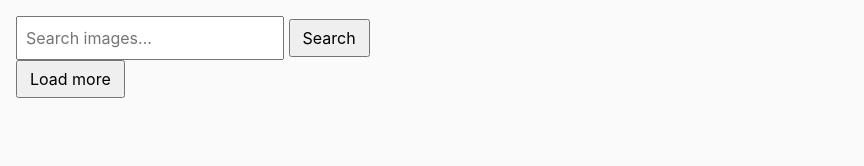
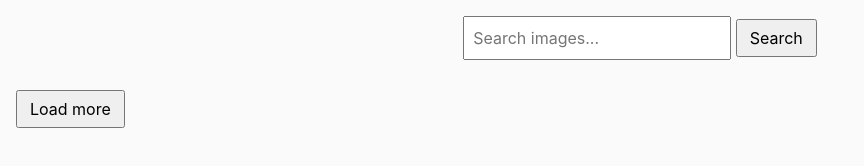
Before and after one commit to OlenaPosternak/goit-js-hw-11, a website built with Parcel: page src/index.html in a window 1280 px wide. Shown: the whole page, without its empty margins (0-864 px from the left). Built offline with nearby package versions, Linux system fonts and the light colour scheme.

Commit message:
Update _example.scss

```diff
--- a/src/sass/_example.scss
+++ b/src/sass/_example.scss
@@ -19,3 +19,9 @@
   .gallery__img{
     width: 320px;
   }
+
+  .search-form {
+    margin-bottom: 30px;
+    display: block;
+    text-align: center
+  }
```
